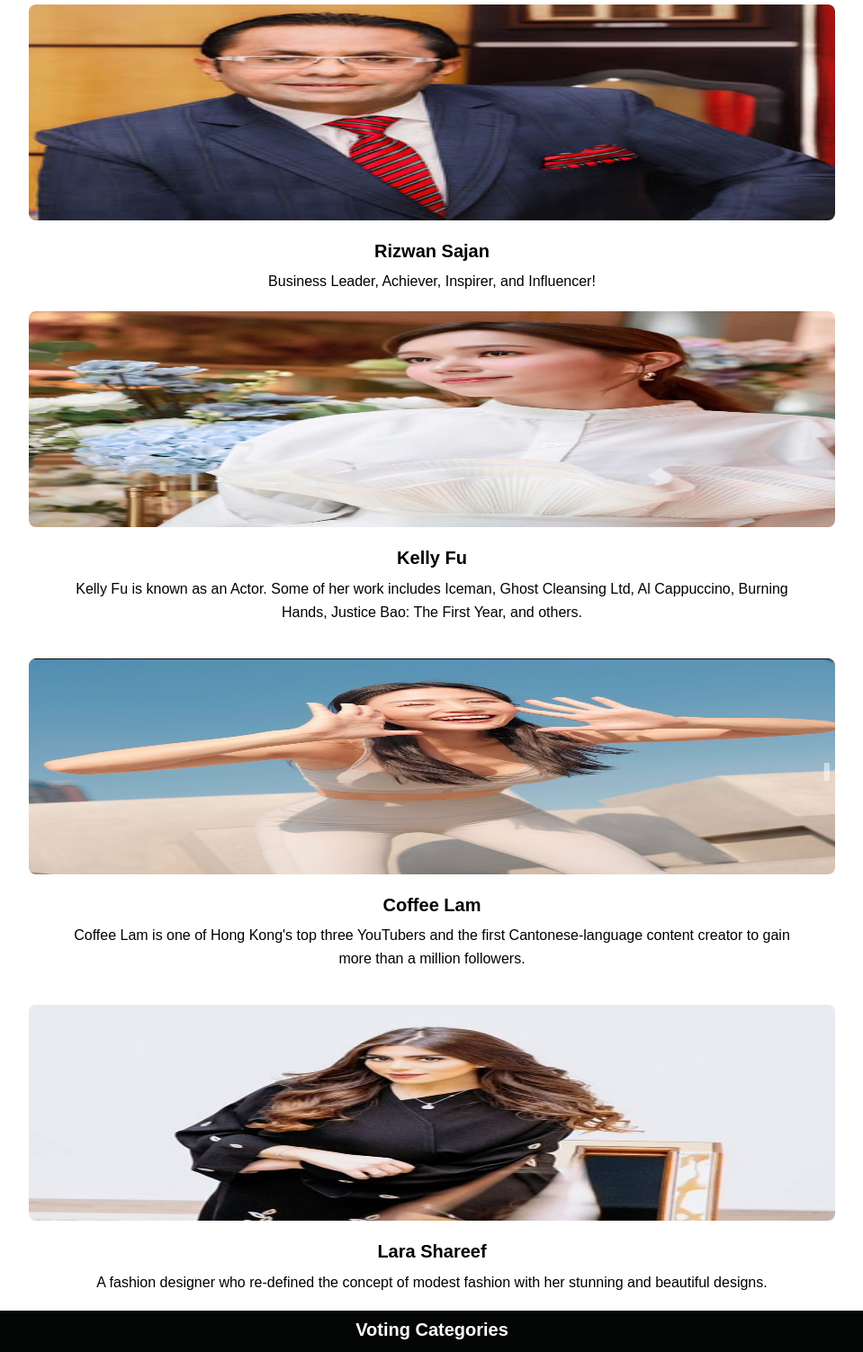
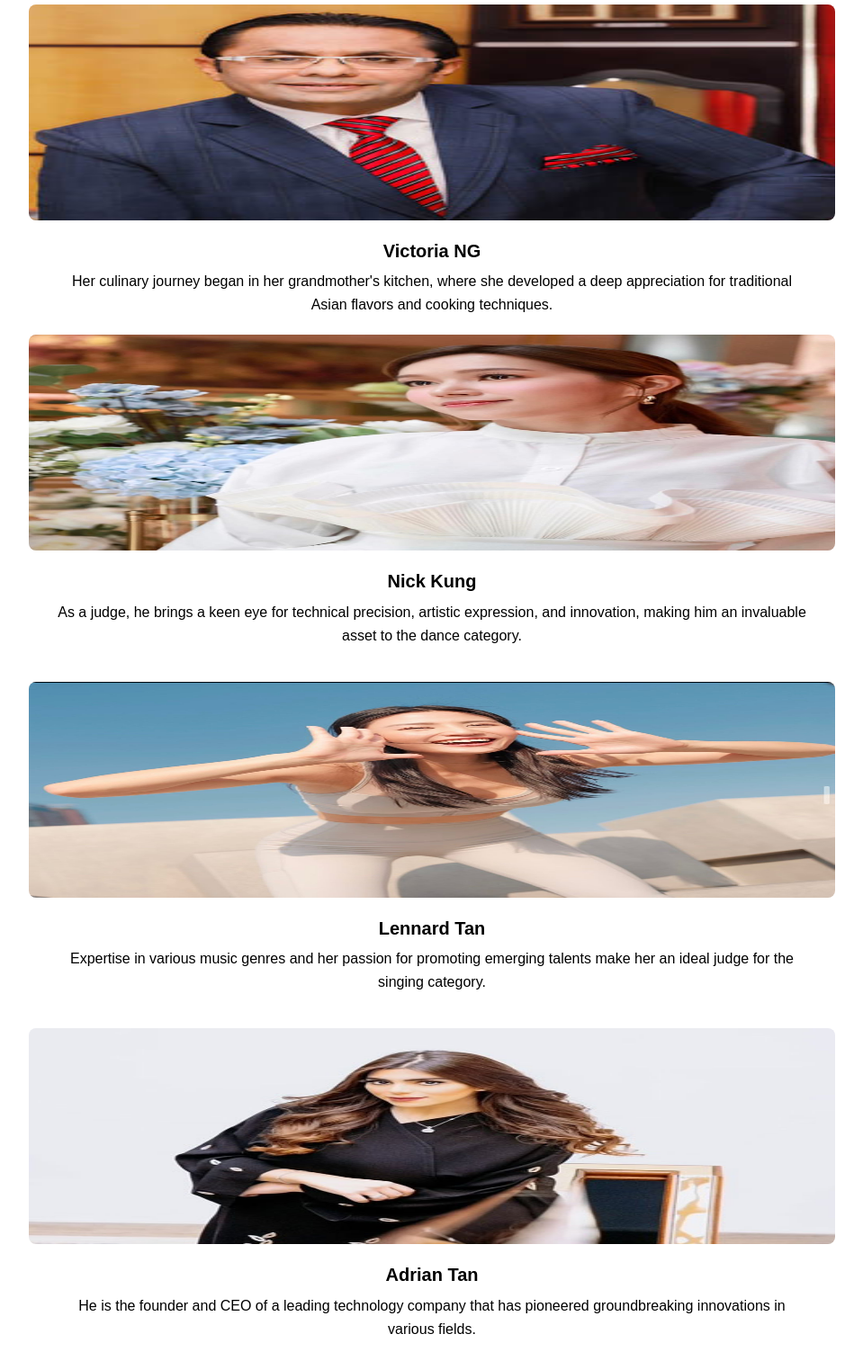
Before and after one commit to phyllova/instatalenthunt, a plain HTML site: page index.html in a window 1280 px wide. Shown: the part 989-2492 px from the top of the page at 90% size, without its empty margins (160-1119 px from the left). Drawn offline with Linux system fonts and the light colour scheme.

Commit message:
Update index.html

```diff
--- a/index.html
+++ b/index.html
@@ -42,7 +42,7 @@
     </div>
     <div id="news">
       <p>
-      Welcome to the "Asia's Finest" Contest! This contest celebrates the diverse and talented individuals across Asia, showcasing their unique skills and passions. Participants from all over Asia will be invited to showcase their talents in various categories, such as singing, dancing, cooking, art, sports, technology, and more.      </p>
+      Welcome to the Asia Talents Search. This contest celebrates the diverse and talented individuals across Asia, showcasing their unique skills and passions. Participants from all over Asia will be invited to showcase their talents in various categories, such as singing, dancing, cooking, art, sports, technology, and more.      </p>
     </div>
     <div id="blue">
       <center>
@@ -55,36 +55,34 @@
         <img src="image/Rizwan.jpg" id="img">
         <br>
         <h2>
-          Rizwan Sajan
+          Victoria NG
         </h2>
         <p>
-          Business Leader, Achiever, Inspirer, and Influencer!
+          Her culinary journey began in her grandmother's kitchen, where she developed a deep appreciation for traditional Asian flavors and cooking techniques.
         </p>
         <img src="image/kelly.JPG" class="img">
         <br>
 
-        <h2>Kelly Fu
+        <h2>Nick Kung
         </h2>
         <p>
-          Kelly Fu is known as an Actor. Some of her work includes Iceman, Ghost Cleansing Ltd, Al Cappuccino, Burning Hands, Justice Bao: The First Year, and others.
-        </p>
+          As a judge, he brings a keen eye for technical precision, artistic expression, and innovation, making him an invaluable asset to the dance category.        </p>
         <br>
         <img src="image/coffee.JPG" id="img1">
         <br>
         <h2>
-          Coffee Lam
+          Lennard Tan
         </h2>
         <p>
-          Coffee Lam is one of Hong Kong's top three YouTubers and the first Cantonese-language content creator to gain more than a million followers.
-        </p>
+          Expertise in various music genres and her passion for promoting emerging talents make her an ideal judge for the singing category.        </p>
         <br>
         <img src="image/lara.jpg" id="img1">
         <br>
         <h2>
-          Lara Shareef
+          Adrian Tan
         </h2>
         <p>
-          A fashion designer who re-defined the concept of modest fashion with her stunning and beautiful designs.
+          He is the founder and CEO of a leading technology company that has pioneered groundbreaking innovations in various fields.
         </p>
       </div>
     </center>
```
